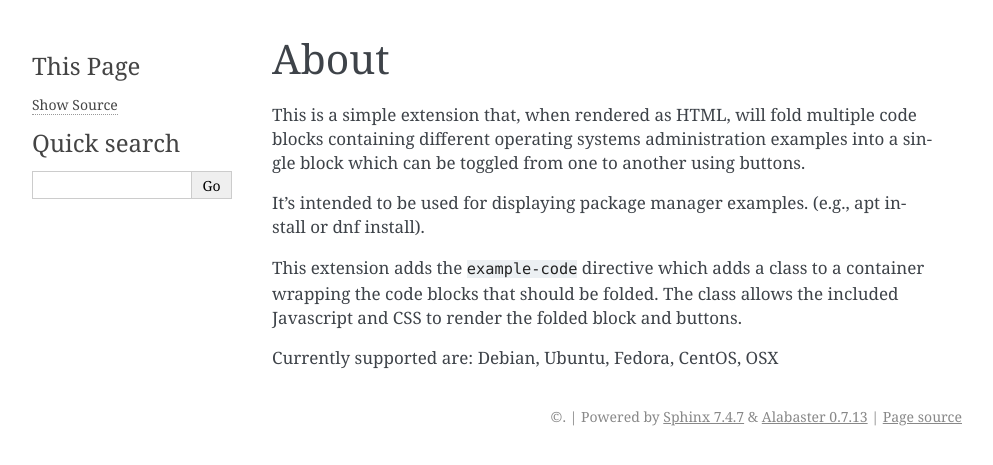
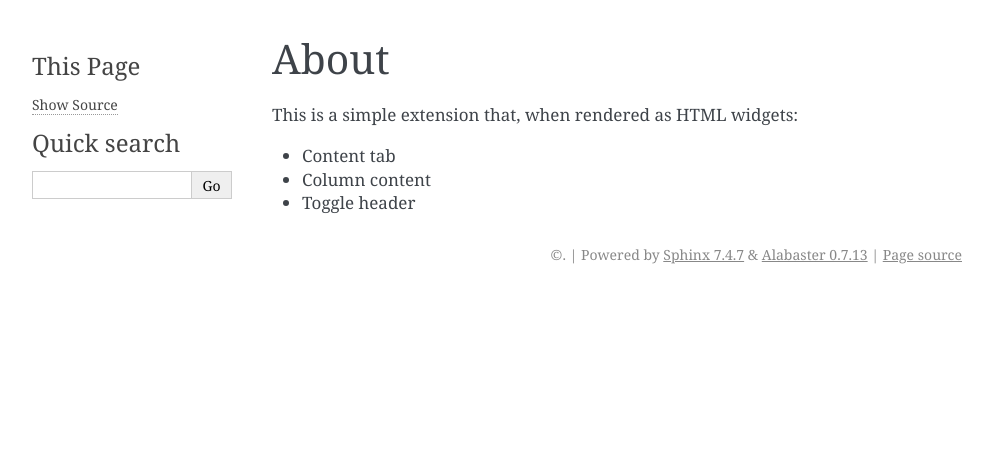
Before and after one commit to ulrobix/sphinx_examplecode_test, a Sphinx documentation site: the page built from docs/about.rst, in a window 1280 px wide. Shown: the top 465 px of the page, without its empty margins (148-1141 px from the left). Built offline with Sphinx 7.4.7, drawn with Linux system fonts in a browser that asks for light colours.

Commit message:
Final fix

```diff
--- a/docs/about.rst
+++ b/docs/about.rst
@@ -1,15 +1,8 @@
 About
 =====
 
-This is a simple extension that, when rendered as HTML, will fold multiple
-code blocks containing different operating systems administration examples into a single block
-which can be toggled from one to another using buttons.
+This is a simple extension that, when rendered as HTML widgets:
 
-It's intended to be used for displaying package manager examples.
-(e.g., apt install or dnf install).
-
-This extension adds the ``example-code`` directive which adds a class to
-a container wrapping the code blocks that should be folded. The class allows
-the included Javascript and CSS to render the folded block and buttons.
-
-Currently supported are: Debian, Ubuntu, Fedora, CentOS, OSX
+- Content tab
+- Column content
+- Toggle header
--- a/docs/conf.py
+++ b/docs/conf.py
@@ -1,3 +1,3 @@
 master_doc = 'index'
-project = ''
+project = 'contentui extension for Sphinx'
 extensions = ['sphinxcontrib.contentui']
```
Also changed, not shown: README.rst (+6 -6 lines).
